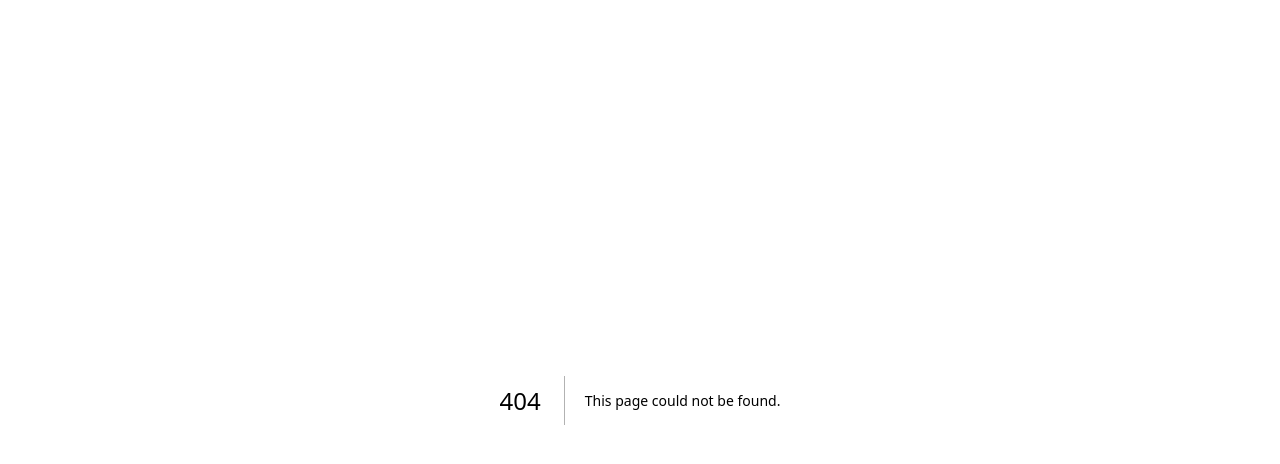
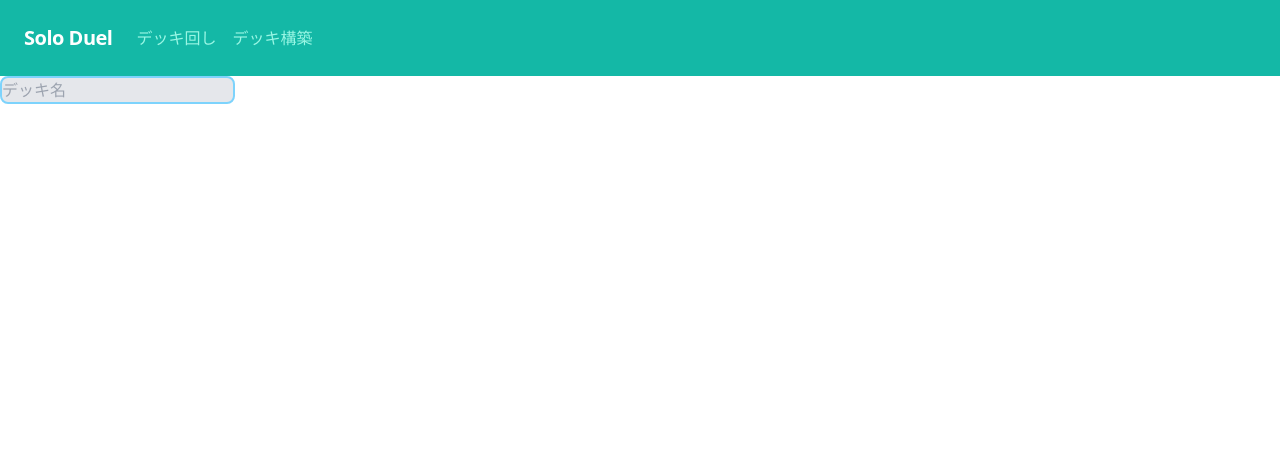
Before and after one commit to always-reach/solo_duel, a Next.js app in the folder front/: page /deck in a window 1280 px wide. Before the commit this address had no page. Shown: the top 464 px of the page. Built offline with nearby package versions, Linux system fonts and the light colour scheme.

Commit message:
common layout

```diff
--- a/front/pages/create_deck.tsx
+++ b/front/app/deck/page.tsx
@@ -1,4 +1,4 @@
-import TextField from "../components/TextField"
+import TextField from "../../components/TextField"
 
 const CreateDeck:React.FC=()=>{
     return(
--- a/front/app/layout.tsx
+++ b/front/app/layout.tsx
@@ -1,4 +1,6 @@
+import Header from "../components/Header"
 import "../styles/globals.css"
+
 export default function RootLayout({
   children,
 }: {
@@ -7,7 +9,11 @@ export default function RootLayout({
   return (
     <html>
       <head />
-      <body>{children}</body>
+      <body>
+        <Header />
+        {children}
+      </body>
+
     </html>
   )
 }
--- a/front/app/page.tsx
+++ b/front/app/page.tsx
@@ -2,10 +2,9 @@ import DuelField from '../components/DuelField'
 import Header from '../components/Header'
 
 export default function Home() {
-    return (<div>
-        <Header />
+    return (
         <div className='flex justify-center items-center'>
             <DuelField />
         </div>
-    </div>)
+    )
 }
--- a/front/components/Header.tsx
+++ b/front/components/Header.tsx
@@ -10,7 +10,7 @@ const Header = () => {
                 <a href="/" className="inline-block mt-0 text-teal-200 hover:text-white mr-4">
                     デッキ回し
                 </a>
-                <a href="/create_deck" className="inline-block mt-0 text-teal-200 hover:text-white mr-4">
+                <a href="/deck" className="inline-block mt-0 text-teal-200 hover:text-white mr-4">
                     デッキ構築
                 </a>
             </div>
```
